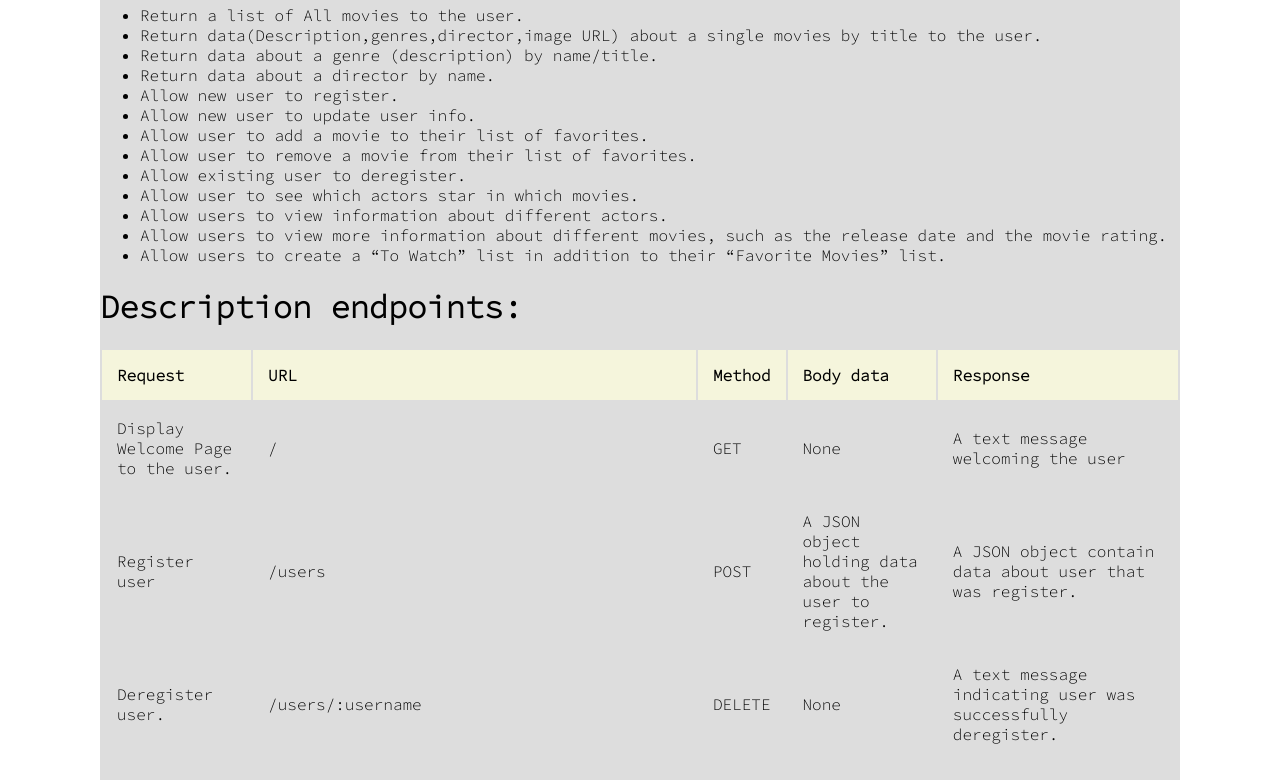
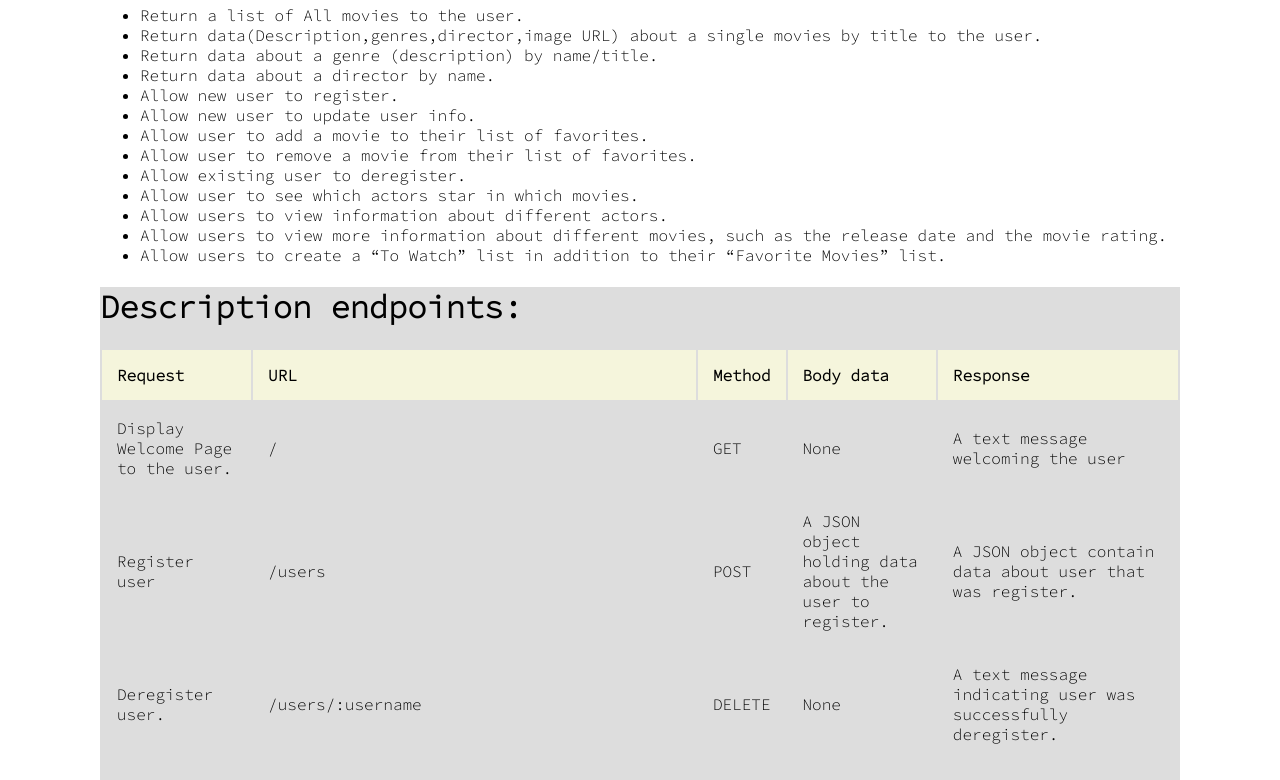
Before and after one commit to edisonabdiel/Moobee, a website: page public/documentation.html in a window 1280 px wide. Shown: the part 438-1218 px from the top of the page. Drawn offline with Linux system fonts and the light colour scheme.

Commit message:
fix: corrected the css file to connect with the documentation.html

```diff
--- a/index.js
+++ b/index.js
@@ -4,6 +4,7 @@ const morgan = require('morgan');;
 const bodyParser = require('body-parser');
 const uuid = require('uuid');
 
+app.use(express.static(__dirname + '/public'));
 
 let topMooBees = [
     {
--- a/public/documentation.html
+++ b/public/documentation.html
@@ -14,7 +14,7 @@
 <body>
 
     <header></header>
-    <main class="endpoints-table">
+    <main>
         <h1>Objective:</h1>
         <p>
             MooBee will provide users with access to information about different
```
Also changed, not shown: public/css/styles.css (renamed from css/styles.css).
